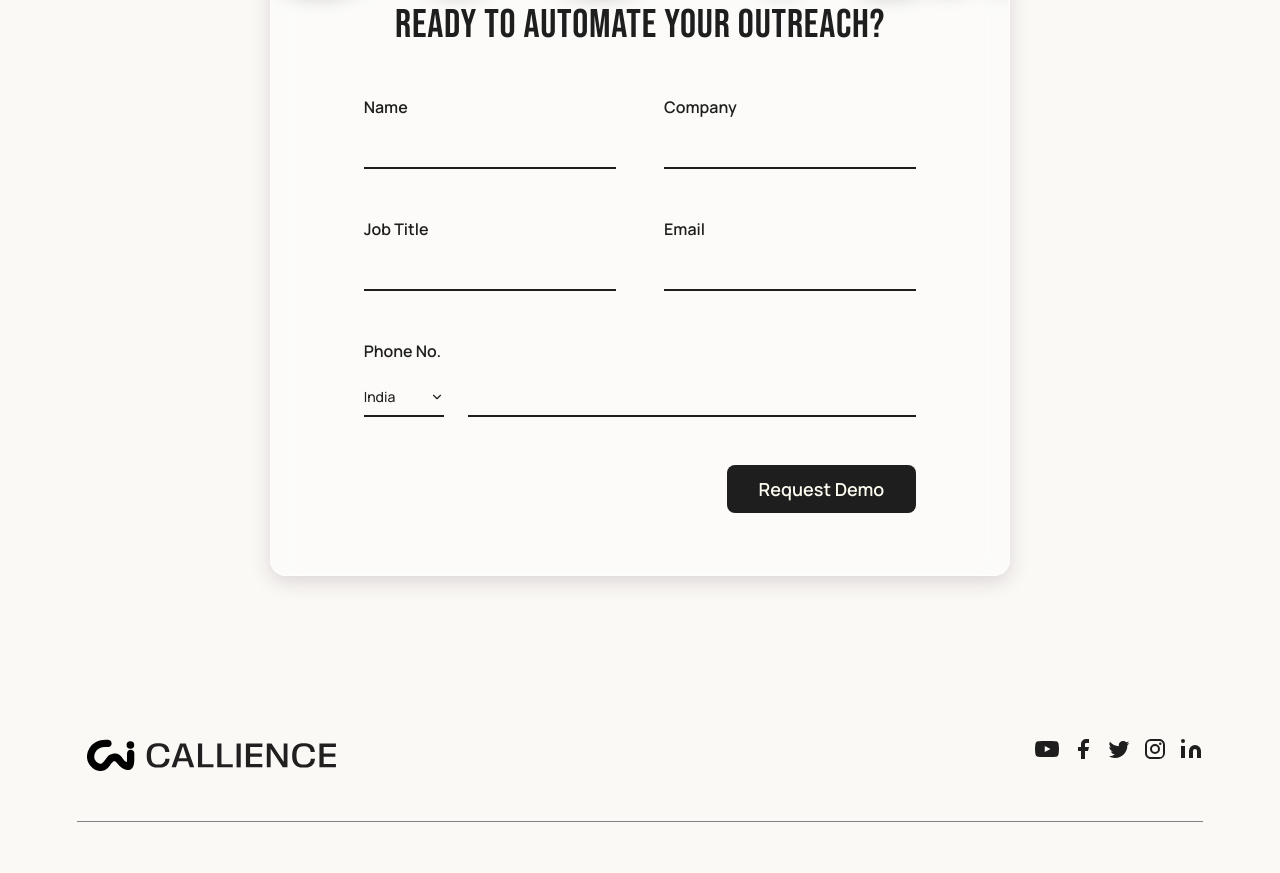
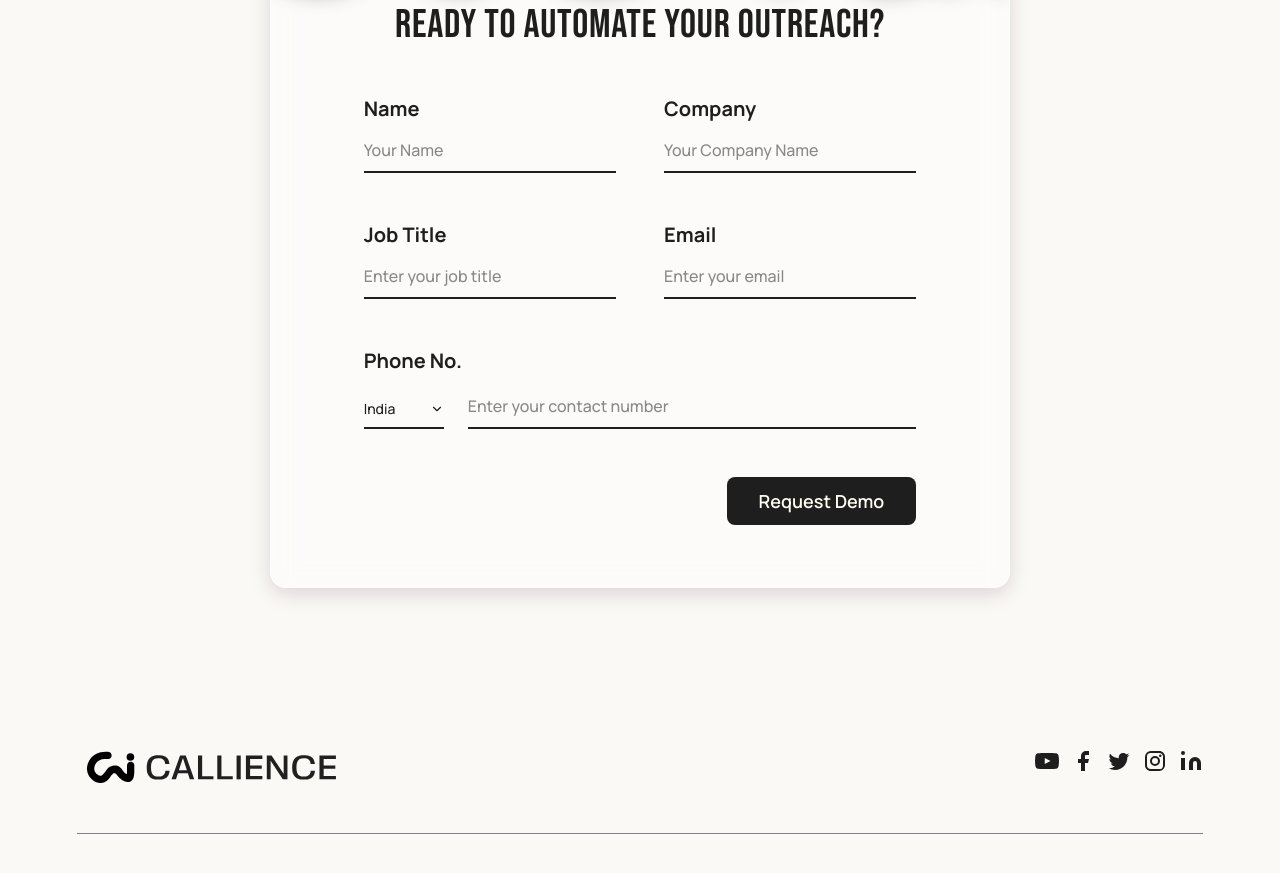
Before and after one commit to Kshitijkulal/calliance-landing-page, a Next.js app: page / in a window 1280 px wide. Shown: the part 9473-10346 px from the top of the page. Built offline with nearby package versions, Linux system fonts and the light colour scheme.

Commit message:
contact section done

```diff
--- a/app/components/sections/ContactSection.tsx
+++ b/app/components/sections/ContactSection.tsx
@@ -81,7 +81,7 @@
         <div className="w-[90%] max-w-full flex flex-col sm:flex-row items-stretch gap-8 md:gap-12">
           <div className="flex-1 w-full border-b-2" style={{ borderColor: "var(--color-primary-black)" }}>
             <label
-              className="block text-sm sm:text-base font-semibold mb-1"
+              className="block text-base sm:text-lg lg:text-xl font-bold mb-1"
               style={{
                 fontFamily: "var(--font-manrope), sans-serif",
                 color: "var(--color-primary-black)",
@@ -95,8 +95,9 @@
               name="name"
               value={formData.name}
               onChange={handleChange}
+              placeholder="Your Name"
               required
-              className="w-full border-none outline-none text-base sm:text-lg bg-transparent py-2"
+              className="w-full border-none outline-none text-base sm:text-lg lg:text-xl font-medium placeholder:text-[#888888] placeholder:text-sm sm:placeholder:text-base bg-transparent py-2"
               style={{
                 fontFamily: "var(--font-manrope), sans-serif",
                 color: "var(--color-primary-black)",
@@ -105,7 +106,7 @@
           </div>
           <div className="flex-1 w-full border-b-2" style={{ borderColor: "var(--color-primary-black)" }}>
             <label
-              className="block text-sm sm:text-base font-semibold mb-1"
+              className="block text-base sm:text-lg lg:text-xl font-bold mb-1"
               style={{
                 fontFamily: "var(--font-manrope), sans-serif",
                 color: "var(--color-primary-black)",
@@ -119,8 +120,9 @@
               name="company"
               value={formData.company}
               onChange={handleChange}
+              placeholder="Your Company Name"
               required
-              className="w-full border-none outline-none text-base sm:text-lg bg-transparent py-2"
+              className="w-full border-none outline-none text-base sm:text-lg lg:text-xl font-medium placeholder:text-[#888888] placeholder:text-sm sm:placeholder:text-base bg-transparent py-2"
               style={{
                 fontFamily: "var(--font-manrope), sans-serif",
                 color: "var(--color-primary-black)",
@@ -133,7 +135,7 @@
         <div className="w-[90%] max-w-full flex flex-col sm:flex-row items-stretch gap-8 md:gap-12">
           <div className="flex-1 w-full border-b-2" style={{ borderColor: "var(--color-primary-black)" }}>
             <label
-              className="block text-sm sm:text-base font-semibold mb-1"
+              className="block text-base sm:text-lg lg:text-xl font-bold mb-1"
               style={{
                 fontFamily: "var(--font-manrope), sans-serif",
                 color: "var(--color-primary-black)",
@@ -147,7 +149,8 @@
               name="jobTitle"
               value={formData.jobTitle}
               onChange={handleChange}
-              className="w-full border-none outline-none text-base sm:text-lg bg-transparent py-2"
+              placeholder="Enter your job title"
+              className="w-full border-none outline-none text-base sm:text-lg lg:text-xl font-medium placeholder:text-[#888888] placeholder:text-sm sm:placeholder:text-base bg-transparent py-2"
               style={{
                 fontFamily: "var(--font-manrope), sans-serif",
                 color: "var(--color-primary-black)",
@@ -156,7 +159,7 @@
           </div>
           <div className="flex-1 w-full border-b-2" style={{ borderColor: "var(--color-primary-black)" }}>
             <label
-              className="block text-sm sm:text-base font-semibold mb-1"
+              className="block text-base sm:text-lg lg:text-xl font-bold mb-1"
               style={{
                 fontFamily: "var(--font-manrope), sans-serif",
                 color: "var(--color-primary-black)",
@@ -170,8 +173,9 @@
               name="email"
               value={formData.email}
               onChange={handleChange}
+              placeholder="Enter your email"
               required
-              className="w-full border-none outline-none text-base sm:text-lg bg-transparent py-2"
+              className="w-full border-none outline-none text-base sm:text-lg lg:text-xl font-medium placeholder:text-[#888888] placeholder:text-sm sm:placeholder:text-base bg-transparent py-2"
               style={{
                 fontFamily: "var(--font-manrope), sans-serif",
                 color: "var(--color-primary-black)",
@@ -183,7 +187,7 @@
         {/* Row 3: Phone */}
         <div className="w-[90%] max-w-full flex flex-col gap-2">
           <label
-            className="block text-sm sm:text-base font-semibold"
+            className="block text-base sm:text-lg lg:text-xl font-bold"
             style={{
               fontFamily: "var(--font-manrope), sans-serif",
               color: "var(--color-primary-black)",
@@ -219,8 +223,9 @@
                 name="phone"
                 value={formData.phone}
                 onChange={handleChange}
+                placeholder="Enter your contact number"
                 required
-                className="w-full bg-transparent border-none outline-none text-base sm:text-lg py-2"
+                className="w-full bg-transparent border-none outline-none text-base sm:text-lg lg:text-xl font-medium placeholder:text-[#888888] placeholder:text-sm sm:placeholder:text-base py-2"
                 style={{
                   fontFamily: "var(--font-manrope), sans-serif",
                   color: "var(--color-primary-black)",
```
